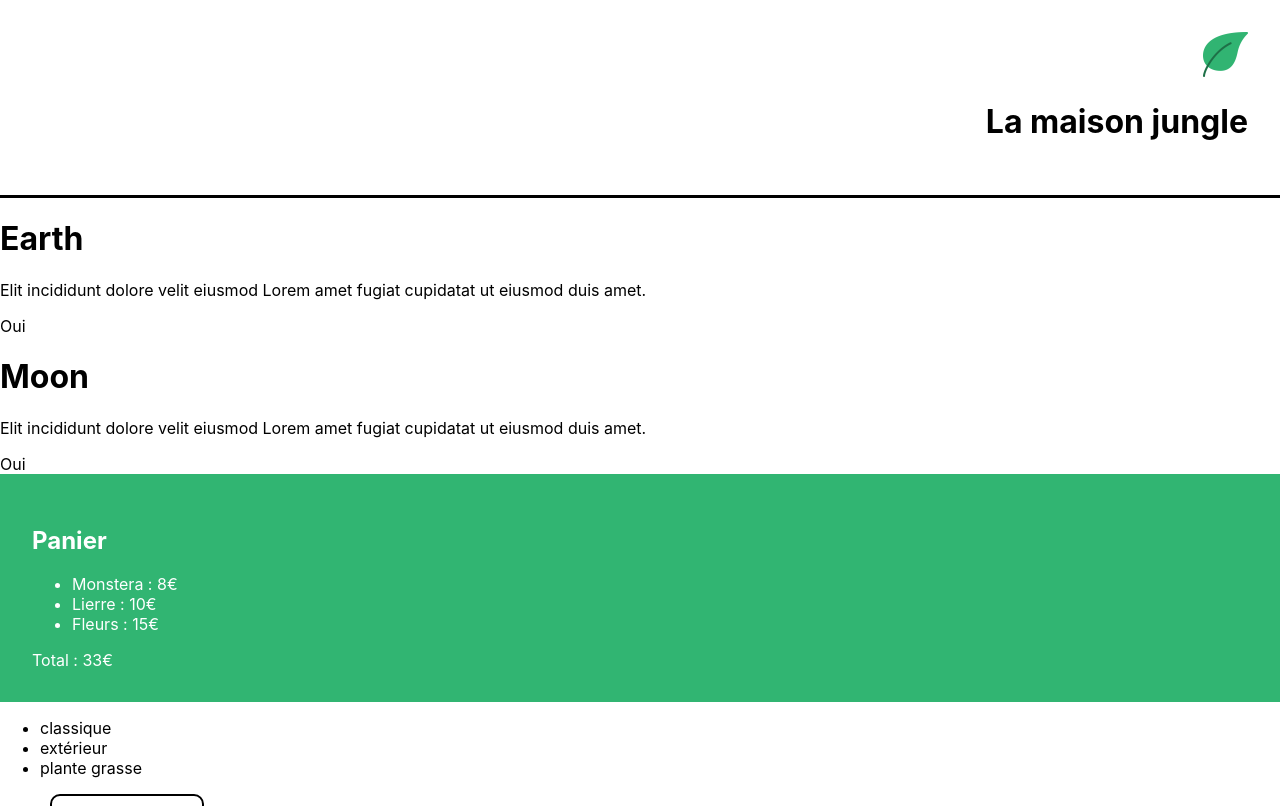
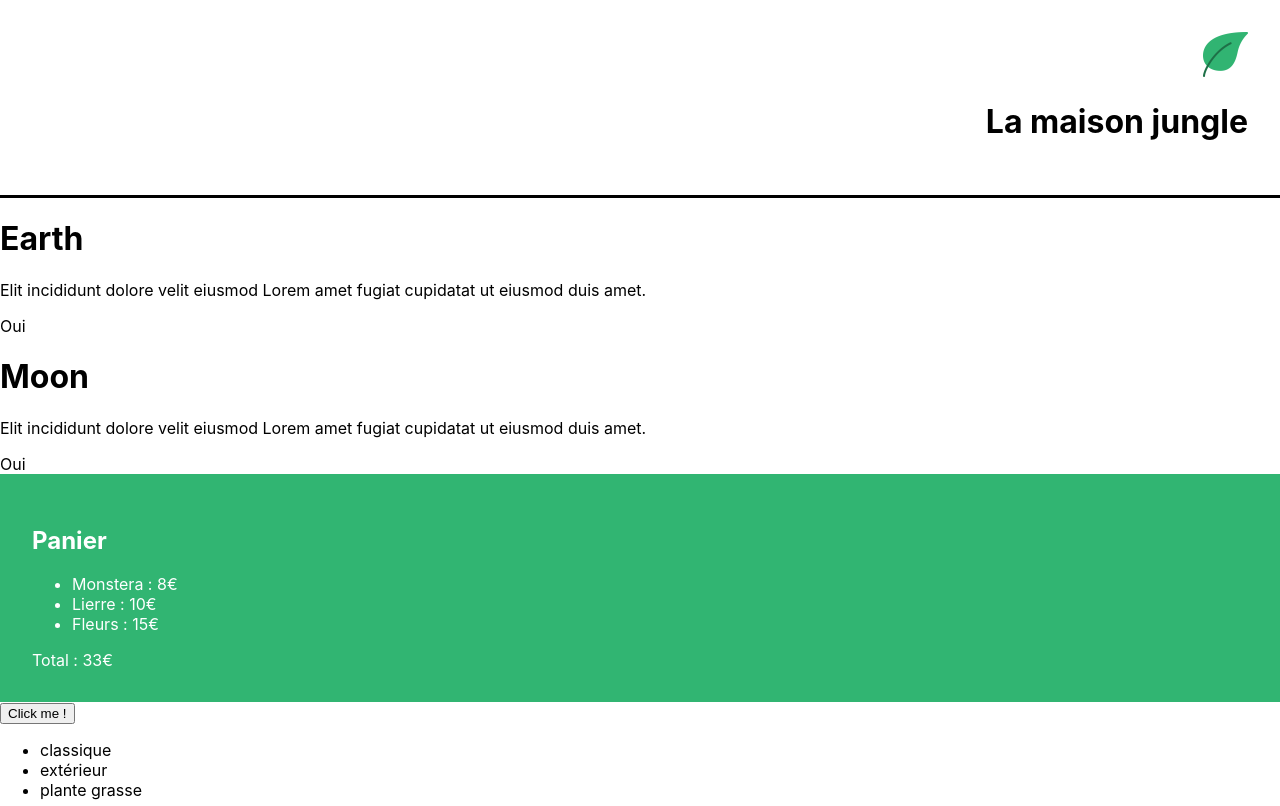
Before and after one commit to jorisbertier/The-house-of-jungle, a React (Create React App) app: page / in a window 1280 px wide. Shown: the top 806 px of the page. Built offline with nearby package versions, Linux system fonts and the light colour scheme.

Commit message:
ex evenement

```diff
--- a/src/components/Shoppinglist.js
+++ b/src/components/Shoppinglist.js
@@ -30,9 +30,11 @@ function ShoppingList() {
 		[]
 	)
 
-
+	function handleClick() {
+		alert('Bienvenue')
+	}
 	return <div>
-
+				<button onClick={handleClick}>Click me !</button>
 				<ul>
 					{plantListCategories.map((category, index) => (<li key={`${category}-${index}`}>{category}</li>))}
 				</ul>
```
